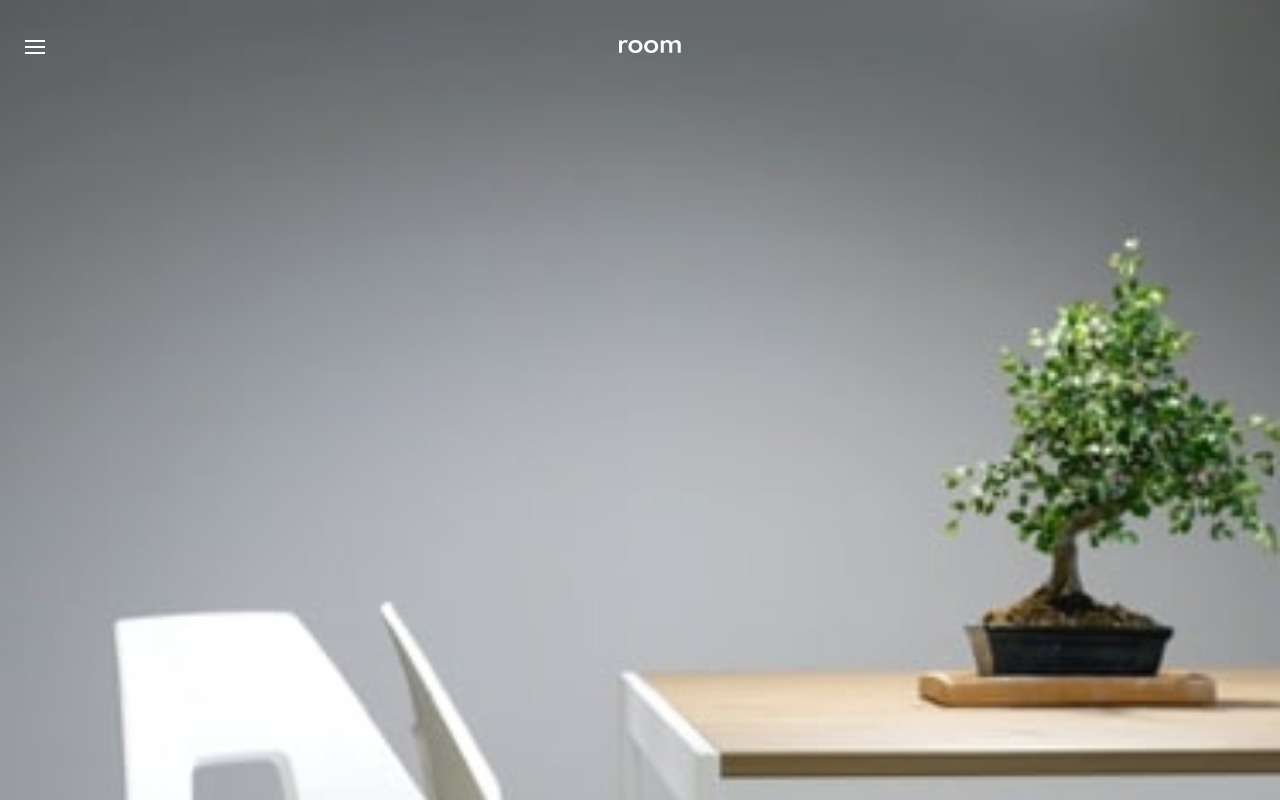
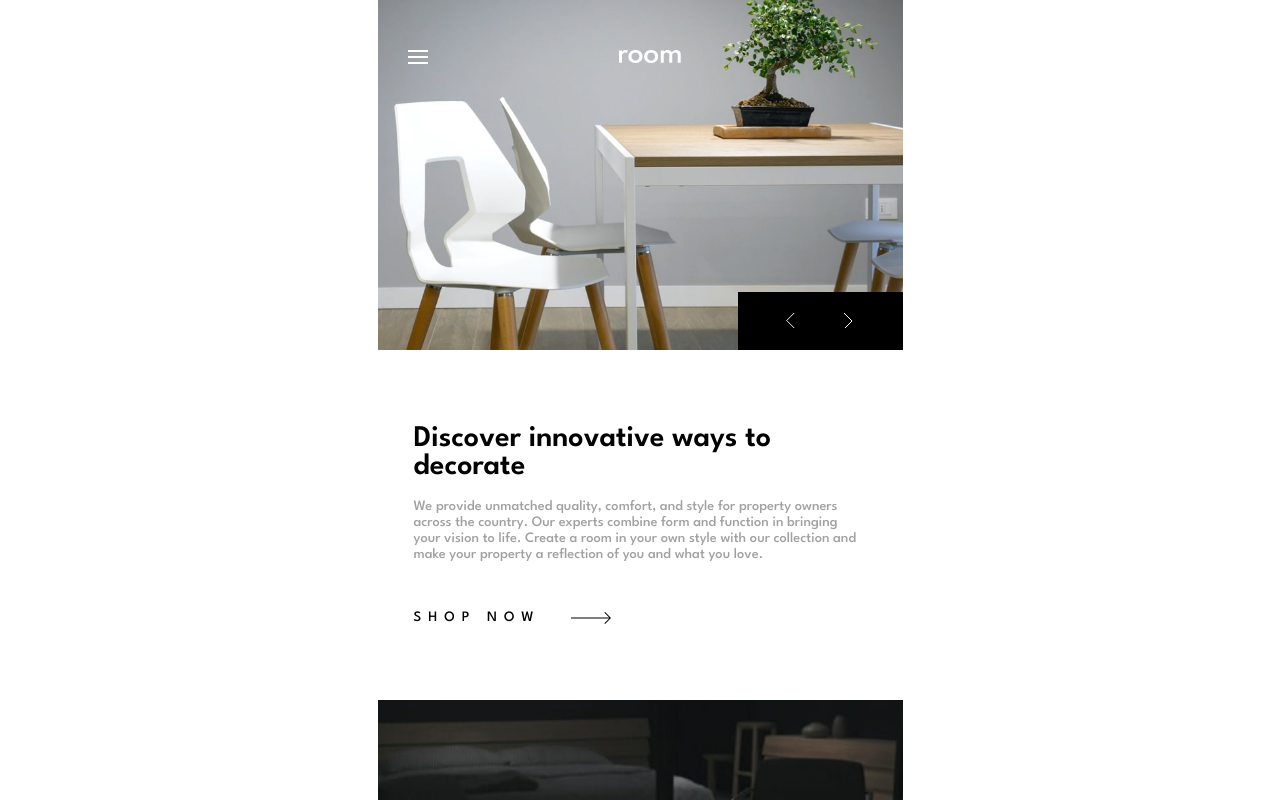
Before and after one commit to David-Henery4/Room-Homepage, a React (Create React App) app: page / in a window 1280 px wide. Shown: the top 800 px of the page. Built offline with nearby package versions, Linux system fonts and the light colour scheme.

Commit message:
basic tab

```diff
--- a/src/layout/Header.js
+++ b/src/layout/Header.js
@@ -2,6 +2,7 @@ import React from "react";
 import { MobNav } from "../components";
 import {IconLeft, IconRight, Arrow} from "../svgs";
 import heroImg from "../images/mobile-image-hero-1.jpg";
+import heroImgDesk from "../images/desktop-image-hero-1.jpg";
 
 
 const Header = () => {
@@ -9,7 +10,10 @@ const Header = () => {
     <main className="header header-grid">
       <MobNav />
       <section className="header-img">
-        <img className="header-hero-img" src={heroImg} alt="hero-img" />
+        <picture>
+          <source srcSet={heroImgDesk} media="(min-width: 28.12em)"/>
+        <img className="header-hero-img" src={heroImg} alt="hero-img"/>
+        </picture>
       </section>
       <div className="header-slider-nav">
         <IconLeft className="header-slider__icon" />
--- a/src/sass/abstracts/_mixins.scss
+++ b/src/sass/abstracts/_mixins.scss
@@ -0,0 +1,13 @@
+
+@mixin respond ($breakpoint) {
+    @if ($breakpoint == tab) { // 450px
+        @media (min-width: 28.12em){
+            @content
+        }
+    };
+    @if ($breakpoint == smlLap) {
+        @media (min-width: 60.93){ // 975px
+            @content
+        }
+    };
+}
--- a/src/sass/base/_base.scss
+++ b/src/sass/base/_base.scss
@@ -8,4 +8,11 @@
 
 html{
     font-size: 62.5%; // 1rem = 10px (10/16)
+    @include respond (tab){
+        font-size: 75%; // 75% = 1rem = 12px
+    } // 87.5% = 1rem = 14px
+
+    // @include respond (smlLap){
+    //     font-size: 87.5%;
+    // }
 }
--- a/src/sass/layout/_about.scss
+++ b/src/sass/layout/_about.scss
@@ -17,7 +17,7 @@
     width: 100%;
     grid-column: 1/-1;
     grid-row: 2/4;
-    padding: 1rem 3rem;
+    padding: 5.5rem 3rem;
     display: flex;
     flex-direction: column;
     justify-content: center;
--- a/src/sass/layout/_app-grid.scss
+++ b/src/sass/layout/_app-grid.scss
@@ -1,5 +1,7 @@
 .app-grid{
   width: 100%;
+  max-width: 525px;
+  margin: 0 auto;
   display: grid;
   grid-template-columns: 100%;
   grid-template-rows: repeat(16, 1fr);
```
